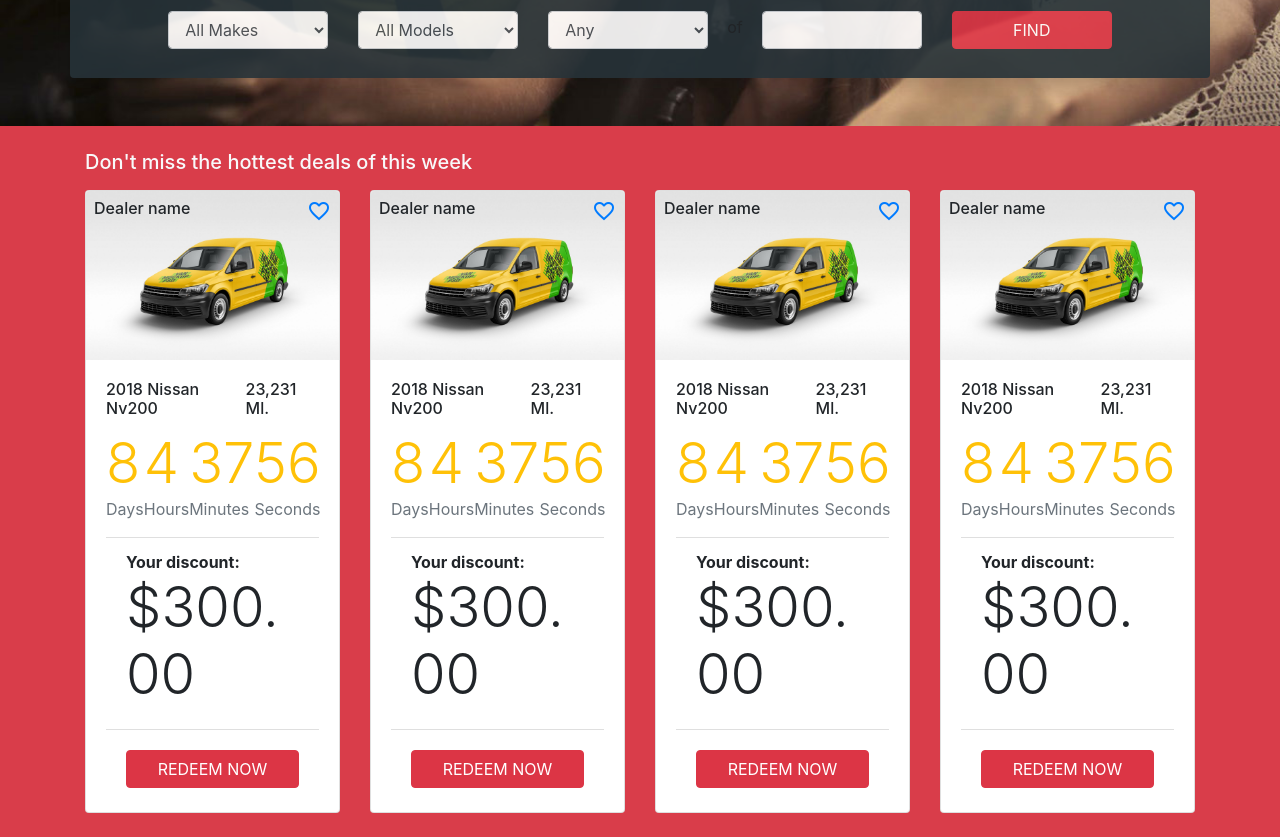
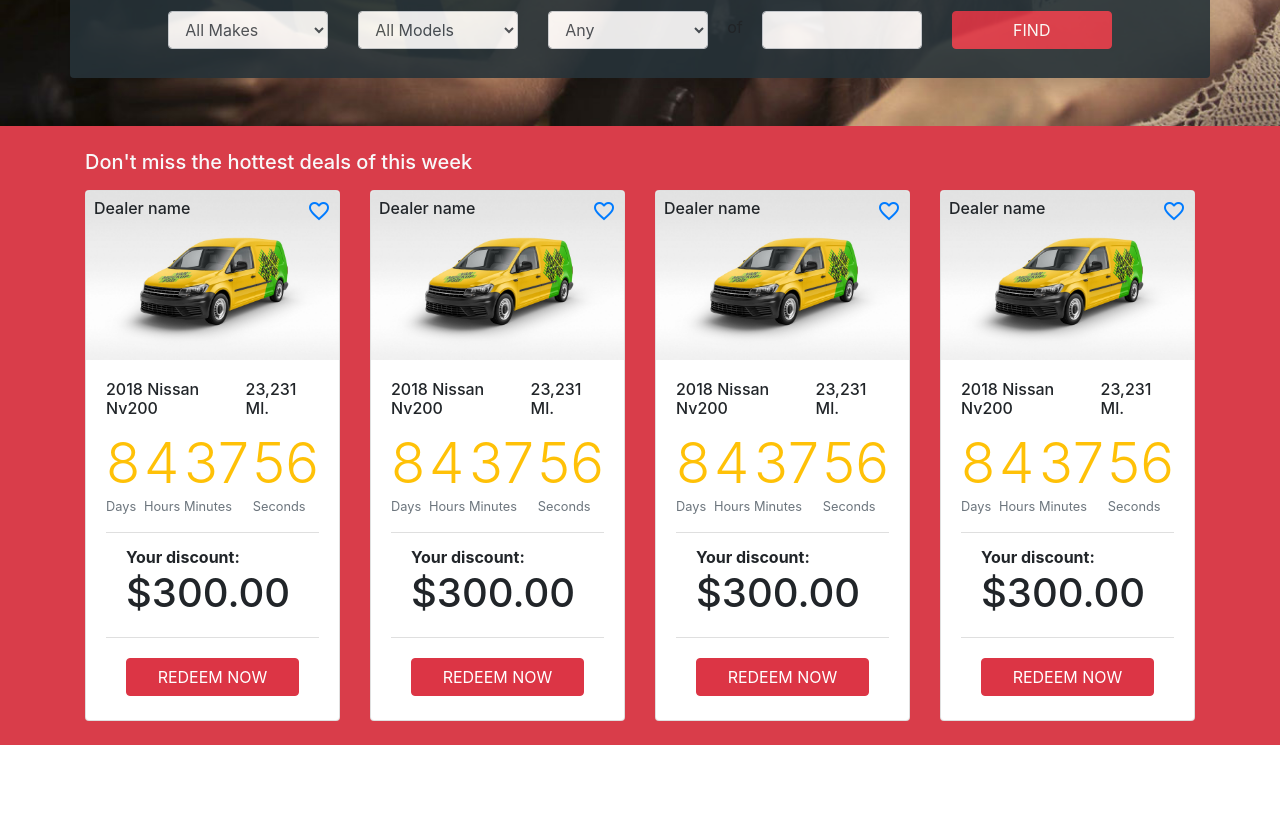
Before and after one commit to m-khezri/AFRS, a website: page index.html in a window 1280 px wide. Shown: the part 546-1383 px from the top of the page. After the commit the page ends 1291 px from the top, so only its background shows below. Drawn offline with nearby package versions, Linux system fonts and the light colour scheme.

Commit message:
fixed small bugs in styling

```diff
--- a/index.html
+++ b/index.html
@@ -34,7 +34,7 @@
               <a class="nav-link" href="#">How does it work?</a>
             </li>
             <li class="nav-item">
-              <a class="nav-link" href="#">Sell your car</a>
+              <a class="nav-link" href="#">Become a seller</a>
             </li>
             <li class="nav-item">
               <a class="nav-link" href="#">Buy a car</a>
@@ -112,23 +112,23 @@
                 <li class="list-group-item p-0 d-flex flex-row justify-content-between">
                   <div>
                     <span class="display-4 text-warning">8</span>
-                    <p class='text-secondary'>Days</p>
+                    <p class='text-secondary' style="font-size: 0.8em;">Days</p>
                   </div>
                   <div>
                     <span class="display-4 text-warning">4</span>
-                    <p class='text-secondary'>Hours</p>
+                    <p class='text-secondary' style="font-size: 0.8em;">Hours</p>
                   </div>
                   <div>
                     <span class="display-4 text-warning">37</span>
-                    <p class='text-secondary'>Minutes</p>
+                    <p class='text-secondary' style="font-size: 0.8em;">Minutes</p>
                   </div>
                   <div>
                     <span class="display-4 text-warning">56</span>
-                    <p class='text-secondary'>Seconds</p>
+                    <p class='text-secondary' style="font-size: 0.8em;">Seconds</p>
                   </div>
                 </li>
                 <li class="list-group-item"><b>Your discount:</b>
-                  <h1 class="display-4">$300.00</h1>
+                  <h1 class="display-5">$300.00</h1>
                 </li>
               </ul>
               <div class="card-body">
@@ -160,23 +160,23 @@
                 <li class="list-group-item p-0 d-flex flex-row justify-content-between">
                   <div>
                     <span class="display-4 text-warning">8</span>
-                    <p class='text-secondary'>Days</p>
+                    <p class='text-secondary' style="font-size: 0.8em;">Days</p>
                   </div>
                   <div>
                     <span class="display-4 text-warning">4</span>
-                    <p class='text-secondary'>Hours</p>
+                    <p class='text-secondary' style="font-size: 0.8em;">Hours</p>
                   </div>
                   <div>
                     <span class="display-4 text-warning">37</span>
-                    <p class='text-secondary'>Minutes</p>
+                    <p class='text-secondary' style="font-size: 0.8em;">Minutes</p>
                   </div>
                   <div>
                     <span class="display-4 text-warning">56</span>
-                    <p class='text-secondary'>Seconds</p>
+                    <p class='text-secondary' style="font-size: 0.8em;">Seconds</p>
                   </div>
                 </li>
                 <li class="list-group-item"><b>Your discount:</b>
-                  <h1 class="display-4">$300.00</h1>
+                  <h1 class="display-5">$300.00</h1>
                 </li>
               </ul>
               <div class="card-body">
@@ -207,23 +207,23 @@
                 <li class="list-group-item p-0 d-flex flex-row justify-content-between">
                   <div>
                     <span class="display-4 text-warning">8</span>
-                    <p class='text-secondary'>Days</p>
+                    <p class='text-secondary' style="font-size: 0.8em;">Days</p>
                   </div>
                   <div>
                     <span class="display-4 text-warning">4</span>
-                    <p class='text-secondary'>Hours</p>
+                    <p class='text-secondary' style="font-size: 0.8em;">Hours</p>
                   </div>
                   <div>
                     <span class="display-4 text-warning">37</span>
-                    <p class='text-secondary'>Minutes</p>
+                    <p class='text-secondary' style="font-size: 0.8em;">Minutes</p>
                   </div>
                   <div>
                     <span class="display-4 text-warning">56</span>
-                    <p class='text-secondary'>Seconds</p>
+                    <p class='text-secondary' style="font-size: 0.8em;">Seconds</p>
                   </div>
                 </li>
                 <li class="list-group-item"><b>Your discount:</b>
-                  <h1 class="display-4">$300.00</h1>
+                  <h1 class="display-5">$300.00</h1>
                 </li>
               </ul>
               <div class="card-body">
@@ -254,23 +254,23 @@
                 <li class="list-group-item p-0 d-flex flex-row justify-content-between">
                   <div>
                     <span class="display-4 text-warning">8</span>
-                    <p class='text-secondary'>Days</p>
+                    <p class='text-secondary' style="font-size: 0.8em;">Days</p>
                   </div>
                   <div>
                     <span class="display-4 text-warning">4</span>
-                    <p class='text-secondary'>Hours</p>
+                    <p class='text-secondary' style="font-size: 0.8em;">Hours</p>
                   </div>
                   <div>
                     <span class="display-4 text-warning">37</span>
-                    <p class='text-secondary'>Minutes</p>
+                    <p class='text-secondary' style="font-size: 0.8em;">Minutes</p>
                   </div>
                   <div>
                     <span class="display-4 text-warning">56</span>
-                    <p class='text-secondary'>Seconds</p>
+                    <p class='text-secondary' style="font-size: 0.8em;">Seconds</p>
                   </div>
                 </li>
                 <li class="list-group-item"><b>Your discount:</b>
-                  <h1 class="display-4">$300.00</h1>
+                  <h1 class="display-5">$300.00</h1>
                 </li>
               </ul>
               <div class="card-body">
```
